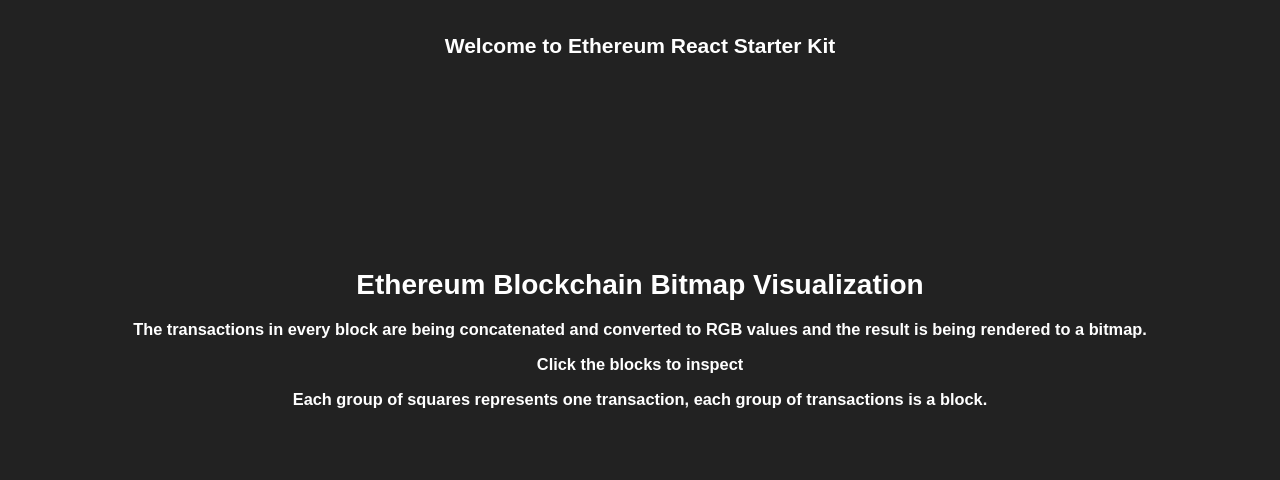
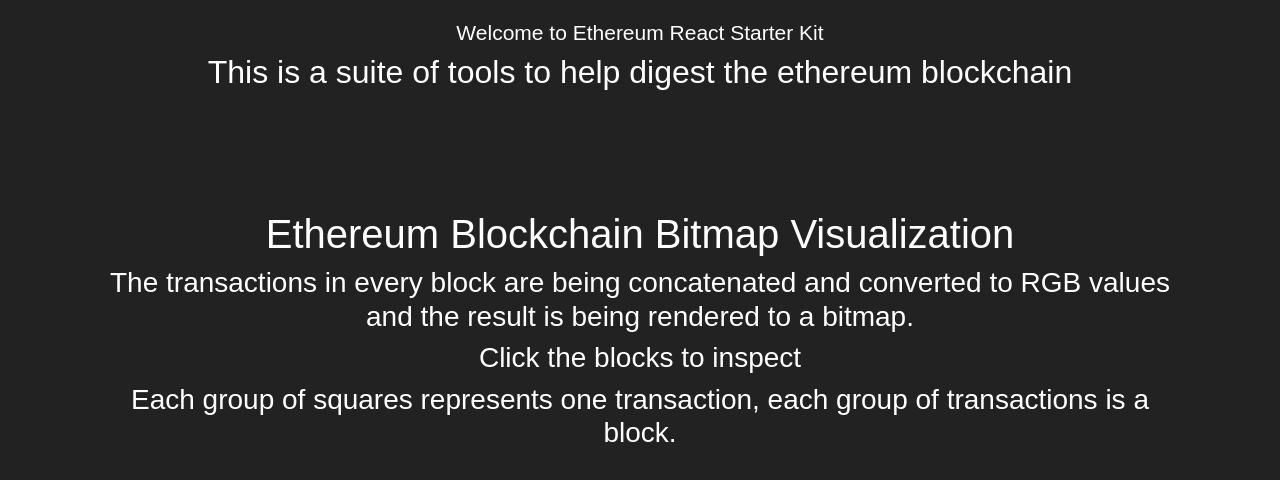
Before and after one commit to jkinman/EthereumPlaygroundReact, a React app: page / in a window 1280 px wide. Shown: the top 480 px of the page. Built offline with nearby package versions, Linux system fonts and the light colour scheme; what web3 would draw is missing.

Commit message:
add bootstrap 4

```diff
--- a/package.json
+++ b/package.json
@@ -12,6 +12,7 @@
     "babel-loader": "7.1.2",
     "babel-preset-react-app": "^3.1.1",
     "babel-runtime": "6.26.0",
+    "bootstrap": "4.0.0",
     "case-sensitive-paths-webpack-plugin": "2.1.1",
     "chalk": "1.1.3",
     "css-loader": "0.28.7",
@@ -30,7 +31,9 @@
     "fs-extra": "3.0.1",
     "html-webpack-plugin": "2.29.0",
     "jest": "20.0.4",
+    "jquery": "^3.3.1",
     "object-assign": "4.1.1",
+    "popper.js": "^1.14.1",
     "postcss-flexbugs-fixes": "3.2.0",
     "postcss-loader": "2.0.8",
     "promise": "8.0.1",
--- a/src/App.js
+++ b/src/App.js
@@ -1,8 +1,9 @@
-import React, {Component} from "react";
-import {Provider} from "react-redux";
+import React, { Component } from "react";
+import { Provider } from "react-redux";
 
 import configureStore from "./stores";
 
+import "bootstrap";
 import "./App.css";
 import "./styles/app.scss";
 
@@ -15,10 +16,17 @@
     return (
       <Provider store={store}>
         <div className="App">
+          <div className="container">
             <header className="App-header">
-												<h1 className="App-title">Welcome to Ethereum React Starter Kit</h1>
+              <h1 className="App-title">
+                Welcome to Ethereum React Starter Kit
+              </h1>
+              <h2>
+                This is a suite of tools to help digest the ethereum blockchain
+              </h2>
             </header>
-										<PollEthereum/>
+            <PollEthereum />
+          </div>
         </div>
       </Provider>
     );
--- a/src/index.js
+++ b/src/index.js
@@ -1,5 +1,6 @@
 import React from 'react';
 import ReactDOM from 'react-dom';
+import '../node_modules/bootstrap/dist/css/bootstrap.min.css'
 import './index.css';
 import App from './App';
 import registerServiceWorker from './registerServiceWorker';
```
Also changed, not shown: 1 other file (tests, documents, lock files or other folders). Lines whose indentation alone changed are shown as unchanged.
